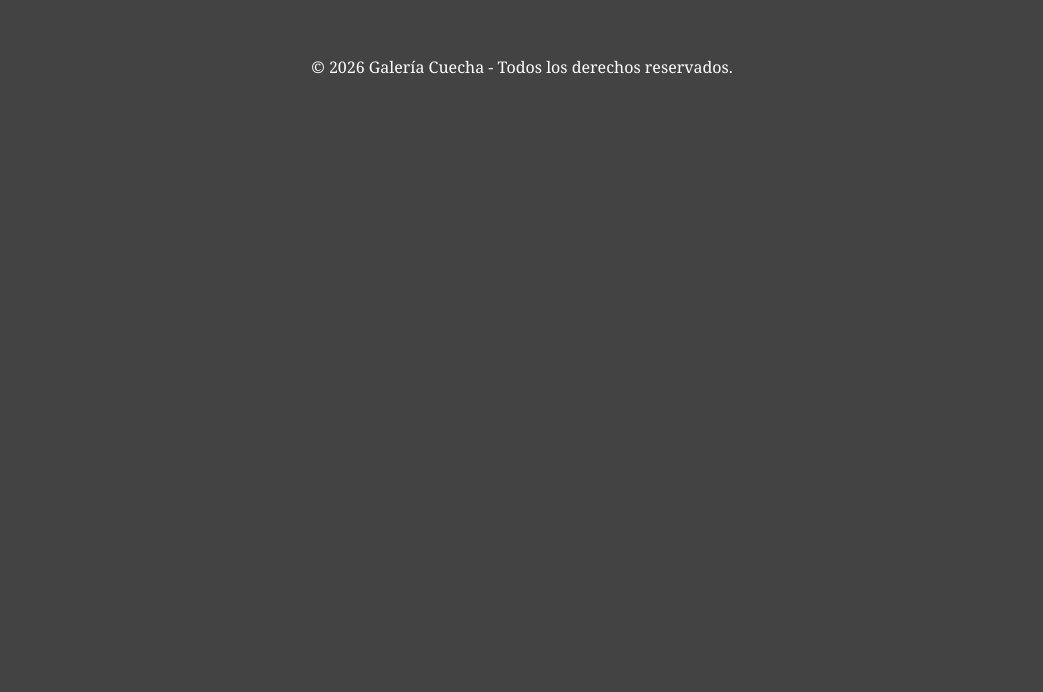
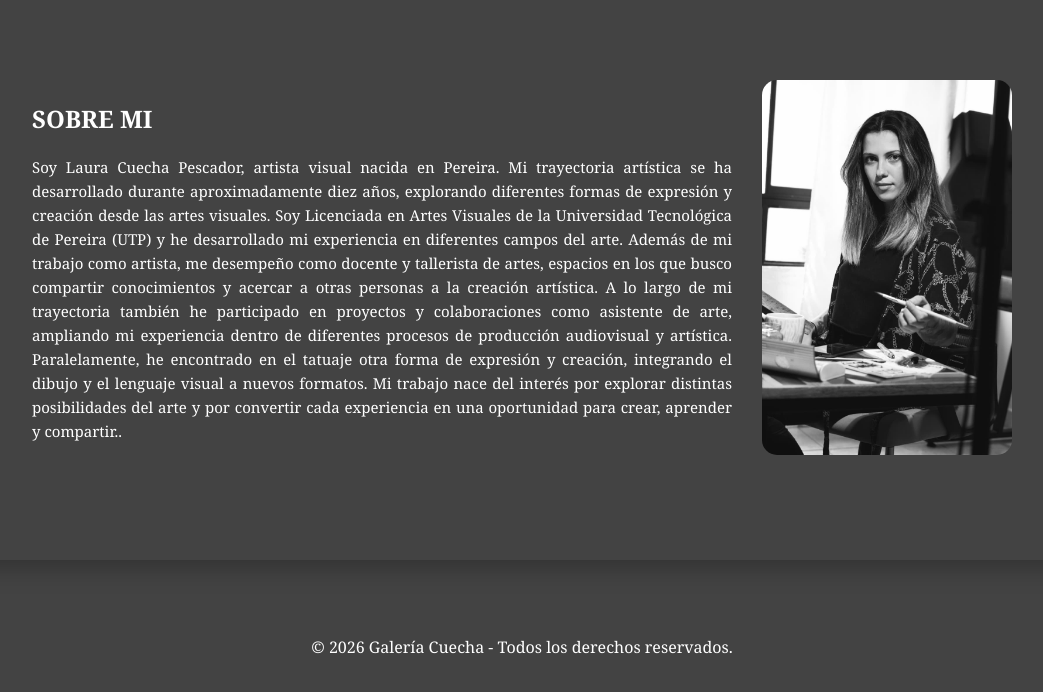
Before and after one commit to DanielaCifuentes22/GALERIACUECHA, a React (Create React App) app in the folder Documents/ADSO-SENA/Galeria-Cuecha/frontend-galeria/: page / in a window 1280 px wide. Shown: the part 710-1402 px from the top of the page, without its empty margins (118-1161 px from the left). Before the commit the page ends 824 px from the top, so only its background shows below. Built offline with nearby package versions, Linux system fonts and the light colour scheme.

Commit message:
Se agrega componente InfoSection y se da estilo al componente

```diff
--- a/Documents/ADSO-SENA/Galeria-Cuecha/frontend-galeria/src/App.js
+++ b/Documents/ADSO-SENA/Galeria-Cuecha/frontend-galeria/src/App.js
@@ -1,5 +1,6 @@
 import Header from './components/Header';
 import Hero from './components/Hero';
+import InfoSection from './components/InfoSection';
 import Footer from './components/Footer';
 import './style/App.css';
 
@@ -8,6 +9,7 @@ function App() {
     <>
     <Header/>
     <Hero/>
+    <InfoSection/>
     <Footer/>
     </>
   );
--- a/Documents/ADSO-SENA/Galeria-Cuecha/frontend-galeria/src/components/Hero.jsx
+++ b/Documents/ADSO-SENA/Galeria-Cuecha/frontend-galeria/src/components/Hero.jsx
@@ -1,12 +1,12 @@
-//Importación de las imagenes para visualización en el componente Hero
+//Importación de la imagen para visualización en el componente Hero
 import foto1 from "../Assets/img/foto1.jpeg";
 
 //Componente Hero donde se muestra la presentación de la galería
 function Hero(){
 return(
     <section className = "hero" id = "inicio">
-        <div className = "fotoartista">
-            <img src={foto1} alt="foto de la artista"/>
+        <div className = "fotogaleria">
+            <img src={foto1} alt="foto de la galeria"/>
         </div>
         <div className = "hero-content">
             <h1>GALERIA VIRTUAL CUECHA</h1>
--- /dev/null
+++ b/Documents/ADSO-SENA/Galeria-Cuecha/frontend-galeria/src/components/InfoSection.jsx
@@ -0,0 +1,22 @@
+//Importación de la imagen para visualización en el componente infoSection
+import foto2 from "../Assets/img/foto2.jpeg";
+
+//Componente infoSection donde se muestra la presentación de la artista
+function InfoSection(){
+return(
+    <section className = "section" id = "infoArtista">
+        <div className = "fotoartista">
+            <img src={foto2} alt="foto de la artista"/>
+        </div>
+        <div className = "section-content">
+            <h1>SOBRE MI</h1>
+            <p>Soy Laura Cuecha Pescador, artista visual nacida en Pereira. Mi trayectoria artística se ha desarrollado durante aproximadamente diez años, explorando diferentes formas de expresión y creación desde las artes visuales.
+                Soy Licenciada en Artes Visuales de la Universidad Tecnológica de Pereira (UTP) y he desarrollado mi experiencia en diferentes campos del arte. Además de mi trabajo como artista, me desempeño como docente y tallerista de artes, espacios en los que busco compartir conocimientos y acercar a otras personas a la creación artística.
+                A lo largo de mi trayectoria también he participado en proyectos y colaboraciones como asistente de arte, ampliando mi experiencia dentro de diferentes procesos de producción audiovisual y artística. Paralelamente, he encontrado en el tatuaje otra forma de expresión y creación, integrando el dibujo y el lenguaje visual a nuevos formatos.
+                Mi trabajo nace del interés por explorar distintas posibilidades del arte y por convertir cada experiencia en una oportunidad para crear, aprender y compartir..
+            </p>
+        </div>
+    </section>
+);
+}
+export default InfoSection;
--- a/Documents/ADSO-SENA/Galeria-Cuecha/frontend-galeria/src/style/App.css
+++ b/Documents/ADSO-SENA/Galeria-Cuecha/frontend-galeria/src/style/App.css
@@ -57,6 +57,26 @@ body{
   line-height: 1.6;
   text-align: justify;
 }
+.section {
+  display: flex;
+  flex-direction: row-reverse;
+  align-items: center;
+  justify-content: center;
+  gap: 30px;
+  padding: 100px 150px;
+  border-radius: 20px;
+  box-shadow: 0 8px 25px rgba(0, 0, 0, 0.25);
+}
+.section img {
+  width: 250px;
+  height: auto;
+  border-radius: 15px;
+}
+.section p{
+  font-size: 15px;
+  line-height: 1.6;
+  text-align: justify;
+}
 .footer{
   text-align: center;
   padding: 20px;
```
